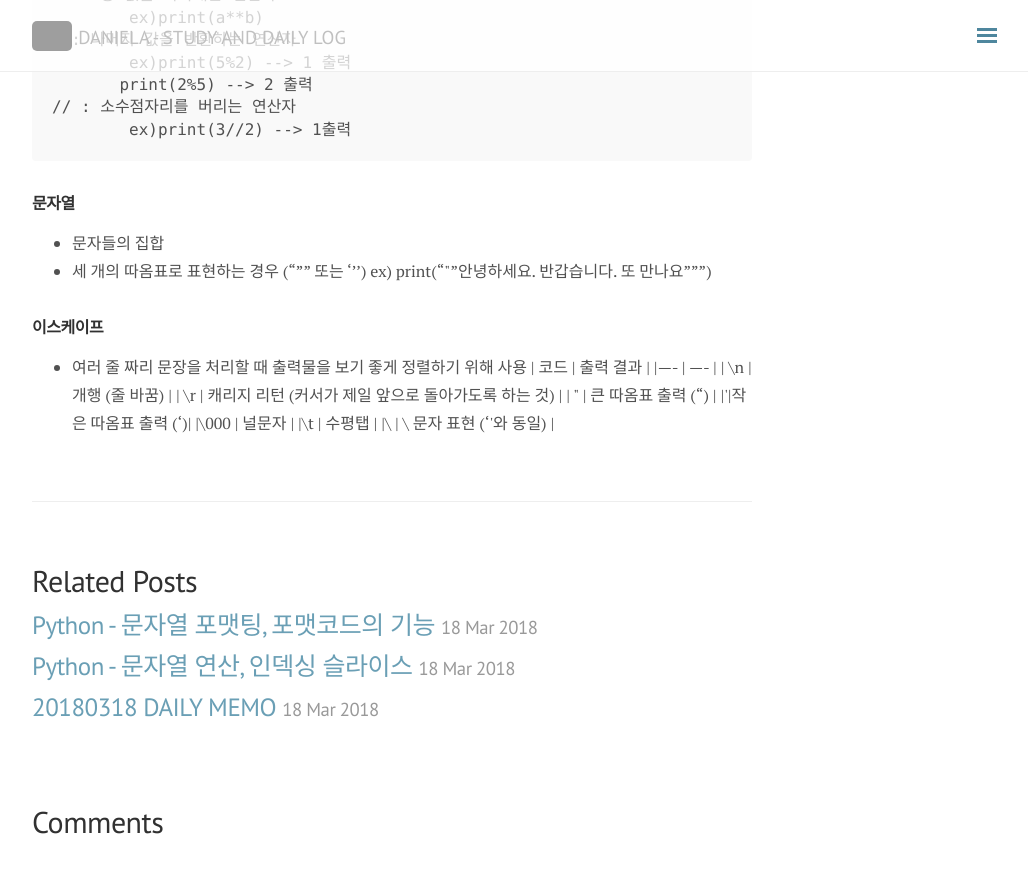
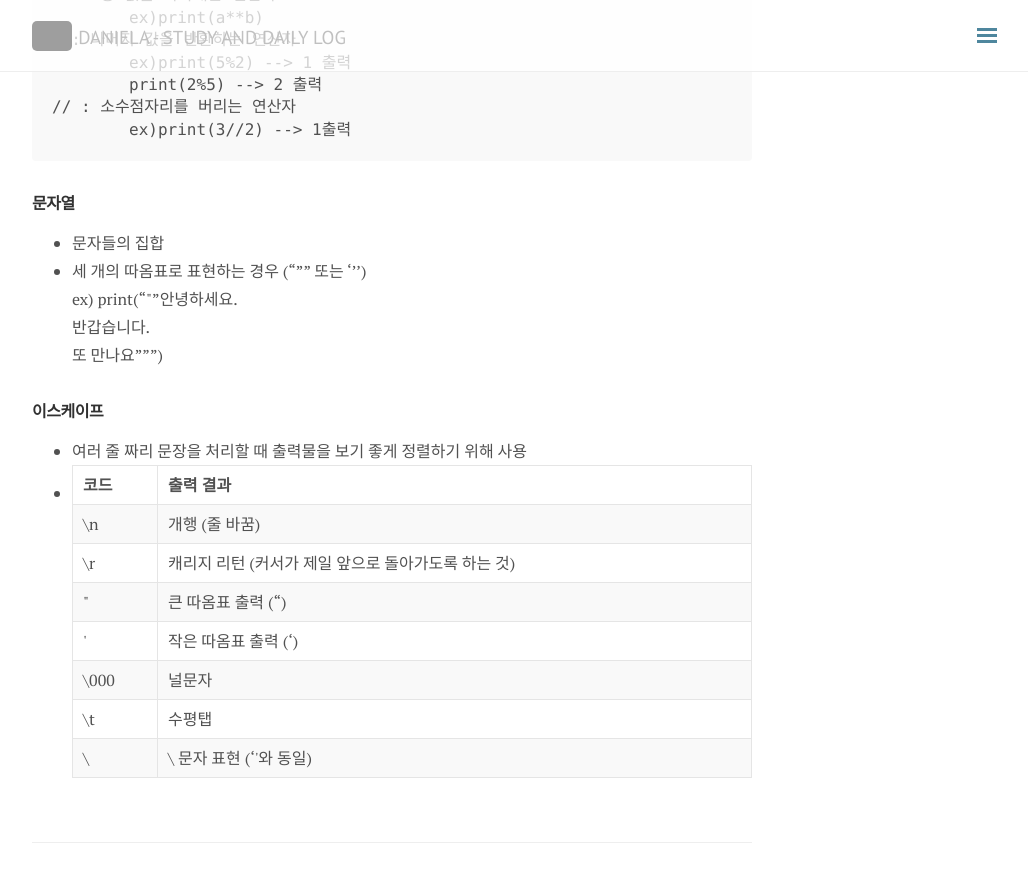
Before and after one commit to DongmeeKim/DongmeeKim.github.io, a Jekyll site: the page built from _posts/2018-03-18-python1.md, in a window 1280 px wide and 900 px high, scrolled down 736 px. Shown: the top 882 px of the window, without its empty margins (248-1276 px from the left). Built offline with Jekyll 4.4.1, drawn with Linux system fonts in a browser that asks for light colours; nearby versions of some CDN libraries; comment, search, counter and statistics services are not loaded; before the commit the page ends 1587 px from its top, so only the background shows below that; grey boxes are pictures that could not be loaded.

Commit message:
포스트 업로드

````diff
--- a/_posts/2018-03-18-python1.md
+++ b/_posts/2018-03-18-python1.md
@@ -26,20 +26,21 @@ comments: true
 	ex)print(a**b)
 % : 나머지 값을 반환하는 연산자
 	ex)print(5%2) --> 1 출력
-       print(2%5) --> 2 출력
+	print(2%5) --> 2 출력
 // : 소수점자리를 버리는 연산자
 	ex)print(3//2) --> 1출력
 ```
 
 ### 문자열
 -  문자들의 집합
--  세 개의 따옴표로 표현하는 경우 (""" 또는 ''')
-ex) print("""안녕하세요.
-   반갑습니다.
+-  세 개의 따옴표로 표현하는 경우 (""" 또는 ''') <br>
+ex) print("""안녕하세요. <br>
+   반갑습니다. <br>
    또 만나요""")
 
 ##### 이스케이프
 - 여러 줄 짜리 문장을 처리할 때 출력물을 보기 좋게 정렬하기 위해 사용
+-
 | 코드 | 출력 결과 |
 |----   | ----    |
 | \n   | 개행 (줄 바꿈)   |
````
Also changed, not shown: _posts/2018-03-18-python3.md (+1 -1 lines).
